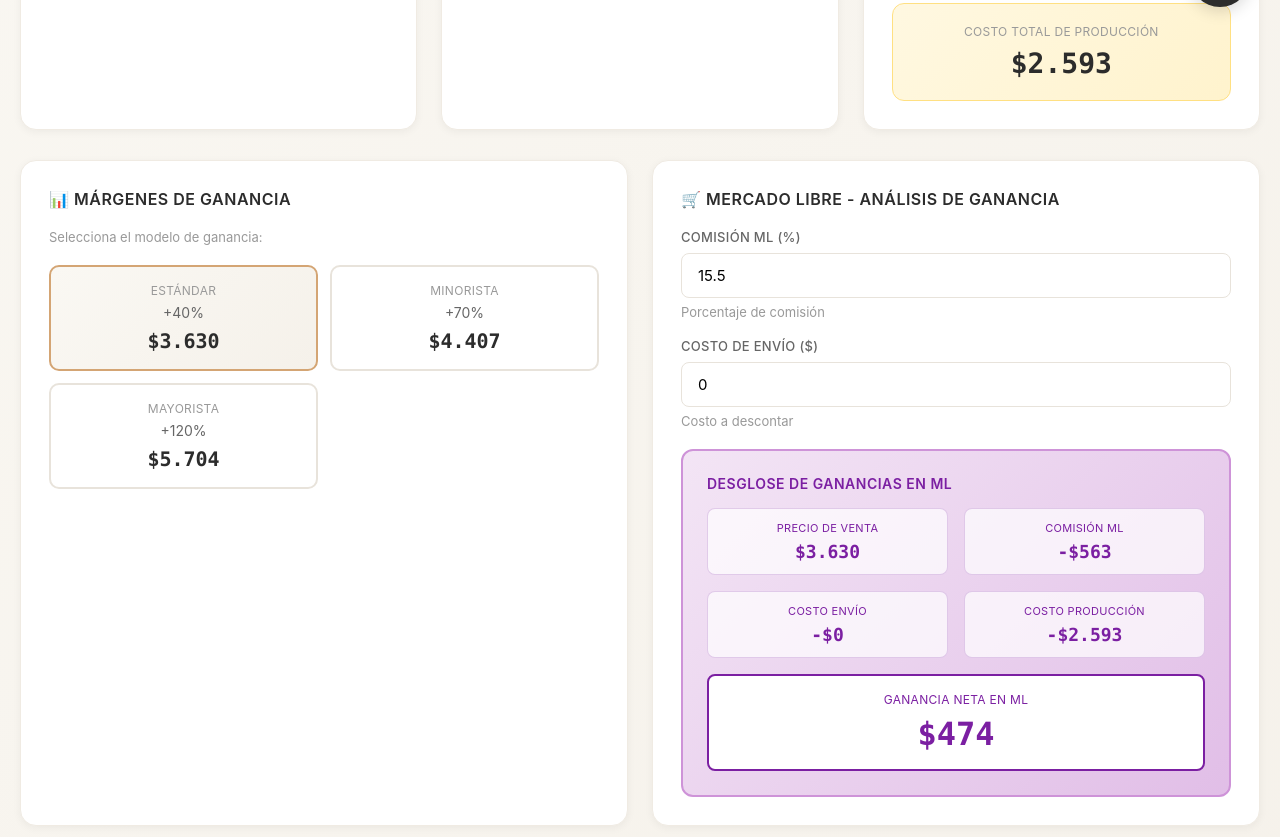
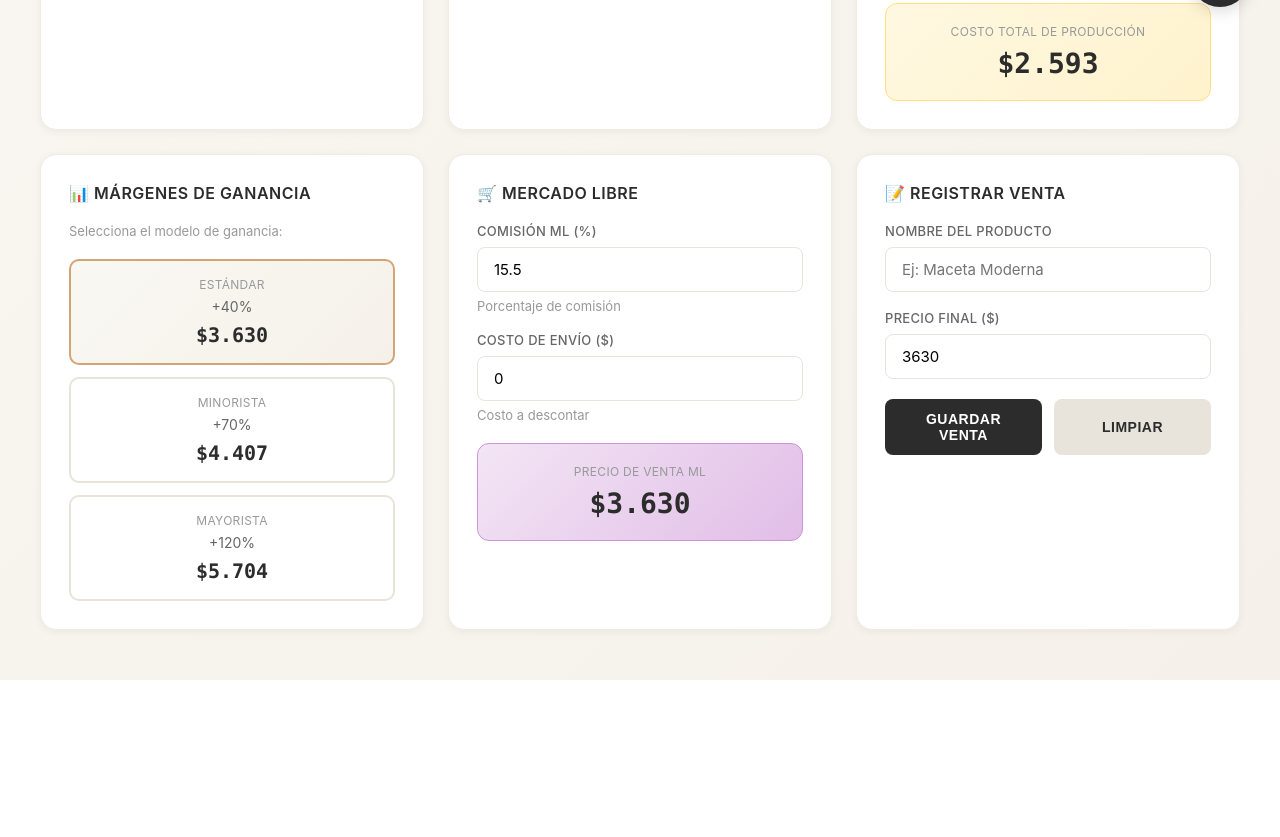
Before and after one commit to nahunav11/appilar3D, a plain HTML site: page index.html in a window 1280 px wide. Shown: the part 763-1600 px from the top of the page. After the commit the page ends 1443 px from the top, so only its background shows below. Drawn offline with Linux system fonts and the light colour scheme.

Commit message:
Update index.html

```diff
--- a/index.html
+++ b/index.html
@@ -21,7 +21,7 @@
         }
 
         .container {
-            max-width: 1400px;
+            max-width: 1200px;
             margin: 0 auto;
         }
 
@@ -98,13 +98,6 @@
         .grid {
             display: grid;
             grid-template-columns: repeat(auto-fit, minmax(300px, 1fr));
-            gap: 24px;
-            margin-bottom: 30px;
-        }
-
-        .grid-2 {
-            display: grid;
-            grid-template-columns: repeat(auto-fit, minmax(320px, 1fr));
             gap: 24px;
             margin-bottom: 30px;
         }
@@ -195,7 +188,7 @@
 
         .price-options {
             display: grid;
-            grid-template-columns: repeat(auto-fit, minmax(180px, 1fr));
+            grid-template-columns: repeat(auto-fit, minmax(200px, 1fr));
             gap: 12px;
             margin-top: 20px;
         }
@@ -237,76 +230,6 @@
             font-size: 20px;
             font-weight: 700;
             color: #2c2c2c;
-            font-family: 'Monaco', 'Courier New', monospace;
-        }
-
-        .ml-section {
-            background: linear-gradient(135deg, #F3E5F5 0%, #E1BEE7 100%);
-            border: 2px solid #CE93D8;
-            border-radius: 12px;
-            padding: 24px;
-            margin-top: 20px;
-        }
-
-        .ml-title {
-            font-size: 14px;
-            color: #7B1FA2;
-            font-weight: 600;
-            text-transform: uppercase;
-            letter-spacing: 0.5px;
-            margin-bottom: 16px;
-        }
-
-        .ml-breakdown {
-            display: grid;
-            grid-template-columns: 1fr 1fr;
-            gap: 16px;
-            margin-bottom: 16px;
-        }
-
-        .ml-item {
-            background: rgba(255, 255, 255, 0.7);
-            padding: 12px;
-            border-radius: 8px;
-            text-align: center;
-            border: 1px solid rgba(123, 31, 162, 0.2);
-        }
-
-        .ml-item-label {
-            font-size: 11px;
-            color: #7B1FA2;
-            text-transform: uppercase;
-            letter-spacing: 0.3px;
-            margin-bottom: 6px;
-        }
-
-        .ml-item-value {
-            font-size: 18px;
-            font-weight: 700;
-            color: #7B1FA2;
-            font-family: 'Monaco', 'Courier New', monospace;
-        }
-
-        .ml-final {
-            background: white;
-            padding: 16px;
-            border-radius: 8px;
-            border: 2px solid #7B1FA2;
-            text-align: center;
-        }
-
-        .ml-final-label {
-            font-size: 12px;
-            color: #7B1FA2;
-            text-transform: uppercase;
-            letter-spacing: 0.3px;
-            margin-bottom: 8px;
-        }
-
-        .ml-final-value {
-            font-size: 32px;
-            font-weight: 700;
-            color: #7B1FA2;
             font-family: 'Monaco', 'Courier New', monospace;
         }
 
@@ -513,10 +436,6 @@
                 grid-template-columns: 1fr;
             }
 
-            .grid-2 {
-                grid-template-columns: 1fr;
-            }
-
             .config-icon {
                 bottom: 20px;
                 right: 20px;
@@ -540,10 +459,6 @@
             .tab-btn {
                 padding: 10px 16px;
                 font-size: 14px;
-            }
-
-            .ml-breakdown {
-                grid-template-columns: 1fr;
             }
         }
     </style>
@@ -625,10 +540,7 @@
                         <div class="result-value" id="totalCost">$0</div>
                     </div>
                 </div>
-            </div>
 
-            <!-- SECCIÓN MÁRGENES Y PRECIOS -->
-            <div class="grid-2">
                 <!-- Card: Márgenes Personalizados -->
                 <div class="card">
                     <h2>📊 Márgenes de Ganancia</h2>
@@ -652,9 +564,9 @@
                     </div>
                 </div>
 
-                <!-- Card: MERCADO LIBRE ANÁLISIS COMPLETO -->
+                <!-- Card: Precio Mercado Libre -->
                 <div class="card">
-                    <h2>🛒 Mercado Libre - Análisis de Ganancia</h2>
+                    <h2>🛒 Mercado Libre</h2>
                     <div class="form-group">
                         <label>Comisión ML (%)</label>
                         <input type="number" id="mlCommission" value="15.5" step="0.01" oninput="calculateCosts()">
@@ -665,40 +577,13 @@
                         <input type="number" id="shippingCost" value="0" min="0" oninput="calculateCosts()">
                         <p class="info-text">Costo a descontar</p>
                     </div>
-
-                    <!-- DESGLOSE MERCADO LIBRE -->
-                    <div class="ml-section">
-                        <div class="ml-title">Desglose de Ganancias en ML</div>
-
-                        <div class="ml-breakdown">
-                            <div class="ml-item">
-                                <div class="ml-item-label">Precio de Venta</div>
-                                <div class="ml-item-value" id="mlPrice">$0</div>
-                            </div>
-                            <div class="ml-item">
-                                <div class="ml-item-label">Comisión ML</div>
-                                <div class="ml-item-value" id="mlCommissionAmount">$0</div>
-                            </div>
-                            <div class="ml-item">
-                                <div class="ml-item-label">Costo Envío</div>
-                                <div class="ml-item-value" id="mlShippingAmount">$0</div>
-                            </div>
-                            <div class="ml-item">
-                                <div class="ml-item-label">Costo Producción</div>
-                                <div class="ml-item-value" id="mlProductionCost">$0</div>
-                            </div>
-                        </div>
-
-                        <div class="ml-final">
-                            <div class="ml-final-label">GANANCIA NETA EN ML</div>
-                            <div class="ml-final-value" id="mlNetProfit">$0</div>
-                        </div>
+                    <div class="result-box" style="background: linear-gradient(135deg, #F3E5F5 0%, #E1BEE7 100%); border-color: #CE93D8;">
+                        <div class="result-label">Precio de Venta ML</div>
+                        <div class="result-value" id="mlPrice">$0</div>
                     </div>
                 </div>
-            </div>
 
-            <!-- Card: Registro de Ventas -->
-            <div class="grid">
+                <!-- Card: Registro de Ventas -->
                 <div class="card">
                     <h2>📝 Registrar Venta</h2>
                     <div class="form-group">
@@ -898,8 +783,6 @@
             const efficiency = parseFloat(document.getElementById('efficiency').value) || 95;
             const hours = parseFloat(document.getElementById('hours').value) || 0;
             const minutes = parseFloat(document.getElementById('minutes').value) || 0;
-            const mlCommission = parseFloat(document.getElementById('mlCommission').value) || 15.5;
-            const shippingCost = parseFloat(document.getElementById('shippingCost').value) || 0;
 
             // Filamento necesario
             const filamentNeeded = weight / (efficiency / 100);
@@ -930,11 +813,12 @@
             // Precios con márgenes
             updateMarginPrices(totalCost);
 
-            // Calcular MERCADO LIBRE
-            calculateMLPricing(totalCost, mlCommission, shippingCost);
+            // Actualizar ML
+            const mlPrice = applyPsychologicalPrice(totalCost * (1 + selectedMargin / 100));
+            document.getElementById('mlPrice').textContent = `$${mlPrice.toLocaleString('es-AR', {maximumFractionDigits: 0})}`;
 
             // Actualizar input de precio final
-            document.getElementById('finalPrice').value = Math.floor(applyPsychologicalPrice(totalCost * (1 + selectedMargin / 100)));
+            document.getElementById('finalPrice').value = Math.floor(mlPrice);
 
             document.getElementById('personCost').value = Math.floor(totalCost);
         }
@@ -946,25 +830,6 @@
                 const psychologicalPrice = applyPsychologicalPrice(price);
                 document.getElementById(`margin-${margin}`).textContent = `$${psychologicalPrice.toLocaleString('es-AR', {maximumFractionDigits: 0})}`;
             });
-        }
-
-        function calculateMLPricing(totalCost, mlCommission, shippingCost) {
-            // Precio de venta con margen estándar
-            const priceWithMargin = totalCost * (1 + selectedMargin / 100);
-            const mlPrice = applyPsychologicalPrice(priceWithMargin);
-
-            // Comisión de ML
-            const mlCommissionAmount = mlPrice * (mlCommission / 100);
-
-            // Ganancia neta
-            const netProfit = mlPrice - mlCommissionAmount - shippingCost - totalCost;
-
-            // Mostrar valores
-            document.getElementById('mlPrice').textContent = `$${mlPrice.toLocaleString('es-AR', {maximumFractionDigits: 0})}`;
-            document.getElementById('mlCommissionAmount').textContent = `-$${mlCommissionAmount.toLocaleString('es-AR', {maximumFractionDigits: 0})}`;
-            document.getElementById('mlShippingAmount').textContent = `-$${shippingCost.toLocaleString('es-AR', {maximumFractionDigits: 0})}`;
-            document.getElementById('mlProductionCost').textContent = `-$${totalCost.toLocaleString('es-AR', {maximumFractionDigits: 0})}`;
-            document.getElementById('mlNetProfit').textContent = `$${netProfit.toLocaleString('es-AR', {maximumFractionDigits: 0})}`;
         }
 
         function selectMargin(margin) {
@@ -1079,7 +944,7 @@
                         <div style="font-size: 12px; color: #28a745; margin-top: 4px;">+$${item.profit.toLocaleString('es-AR', {maximumFractionDigits: 0})}</div>
                     </div>
                     <div class="history-actions">
-                        <button class="btn-small" onclick="deleteHistory(${item.id})">Eliminar</button>
+                        <button class="btn-small delete" onclick="deleteHistory(${item.id})">Eliminar</button>
                     </div>
                 </div>
             `).join('');
```
